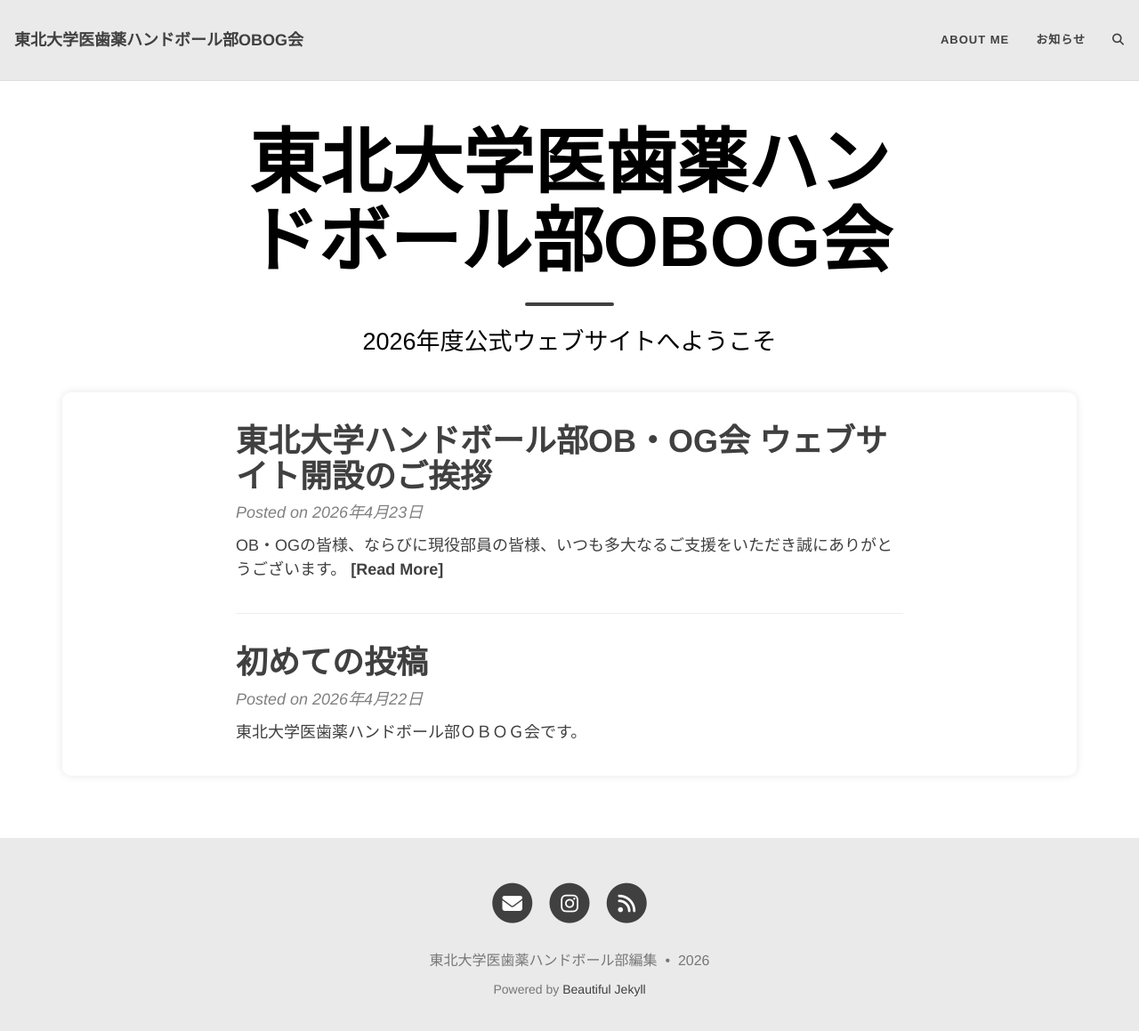
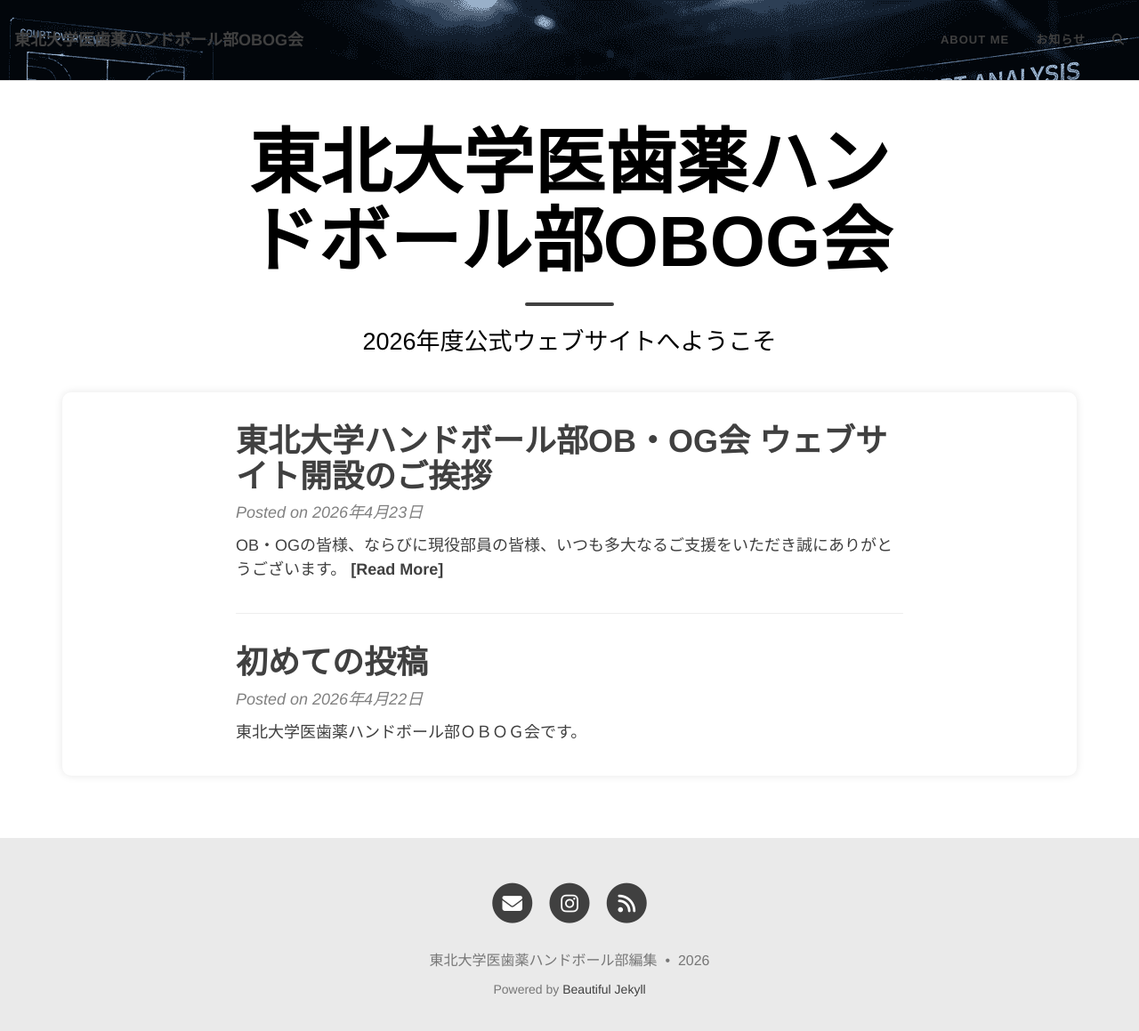
Before and after one commit to tohokuunivoldboyandgirl/website, a Jekyll site: the page built from index.html, in a window 1280 px wide and 1173 px high. Shown: the top 1159 px of the window at 89% size. Built offline with Jekyll 4.4.1, drawn with Linux system fonts in a browser that asks for light colours; the list of posts is cut into pages by our own code; comment, search, counter and statistics services are not loaded.

Commit message:
Update _config.yml

```diff
--- a/_config.yml
+++ b/_config.yml
@@ -152,7 +152,7 @@ footer-hover-col: "#0085A1"
 # Alternatively, the navbar, footer, and page background can be set to an image
 # instead of colour
 
-#navbar-img: "/assets/img/hadballimage.png"
+navbar-img: "/assets/img/hadballimage.png"
 #footer-img: "/assets/img/handball.jpeg"
 #footer-img: "/assets/img/hadballimage.png"
 #page-img: "/assets/img/hadballimage.png"
```
